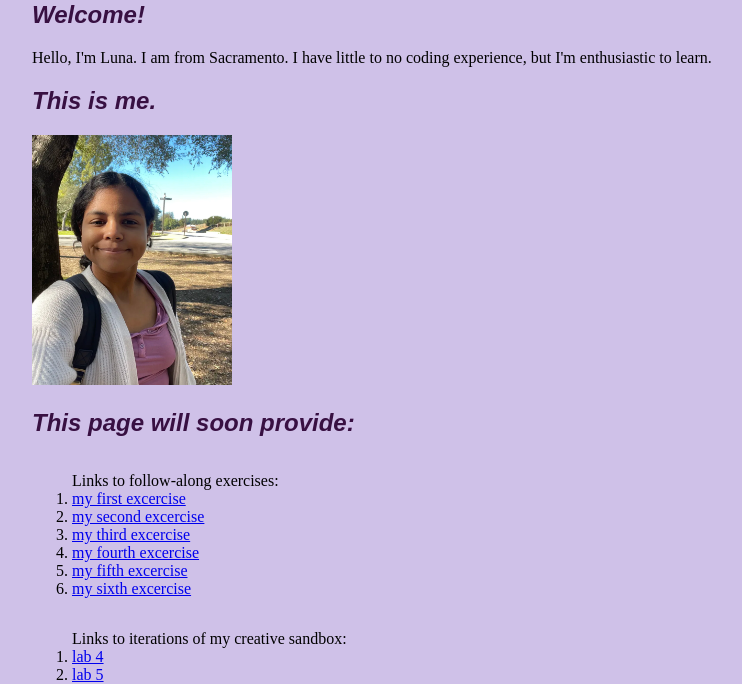
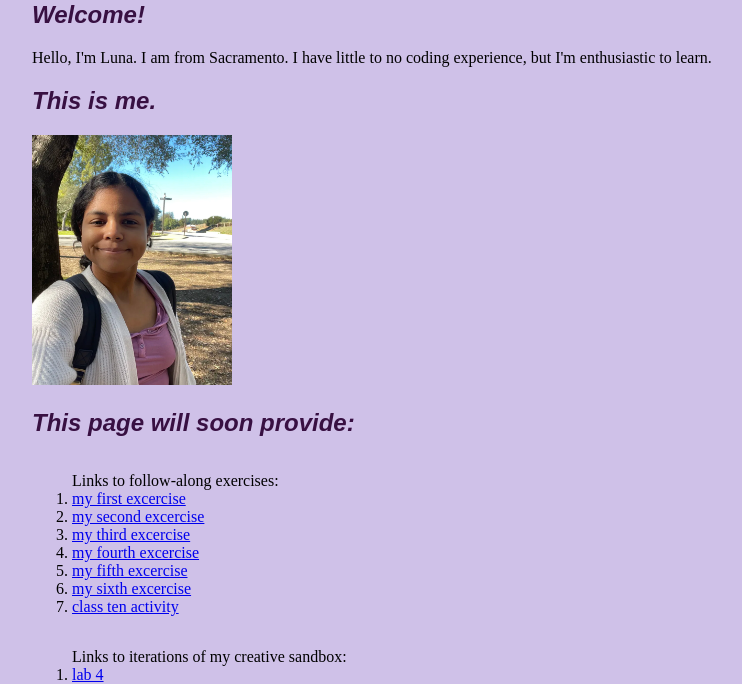
Before and after one commit to NightSzz/ART-101, a plain HTML site: page index.html in a window 1280 px wide. Shown: the part 137-821 px from the top of the page, without its empty margins (26-768 px from the left). Drawn offline with Linux system fonts and the light colour scheme.

Commit message:
activity
updated ver

```diff
--- a/index.html
+++ b/index.html
@@ -24,6 +24,7 @@
          <li> <a href="exercises/ex04.html">my fourth excercise</a></li>
          <li> <a href="exercises/ex05.html">my fifth excercise</a></li>
          <li> <a href="exercises/ex06.html">my sixth excercise</a></li>
+         <li> <a href="exercises/ex06 class10.html">class ten activity</a></li>
        </ol>
        </div>
     <div class="othernav">
```
